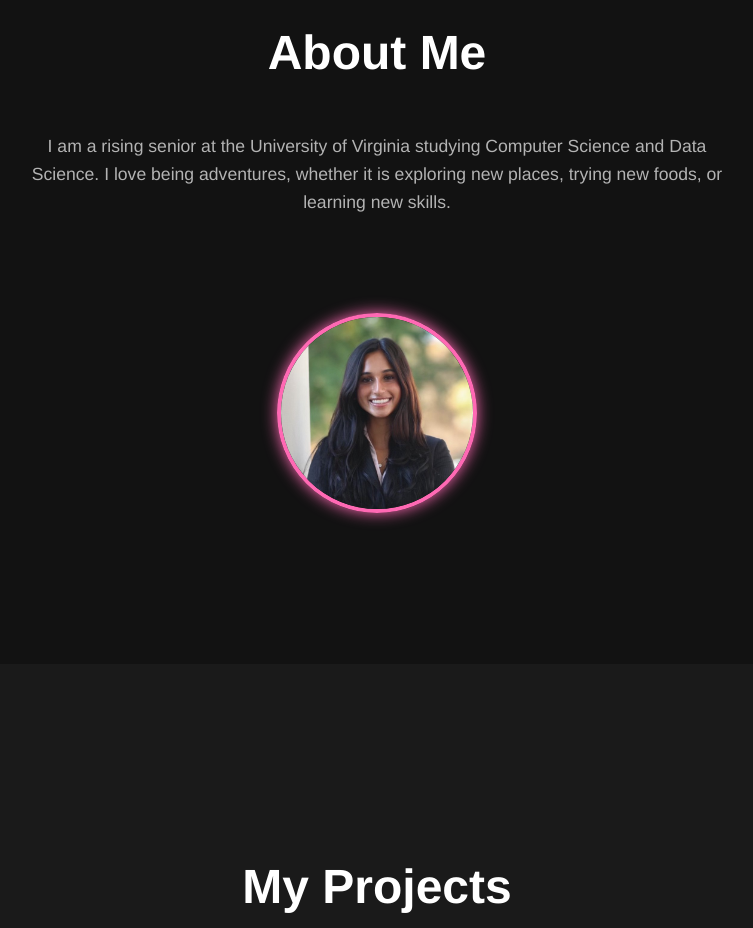
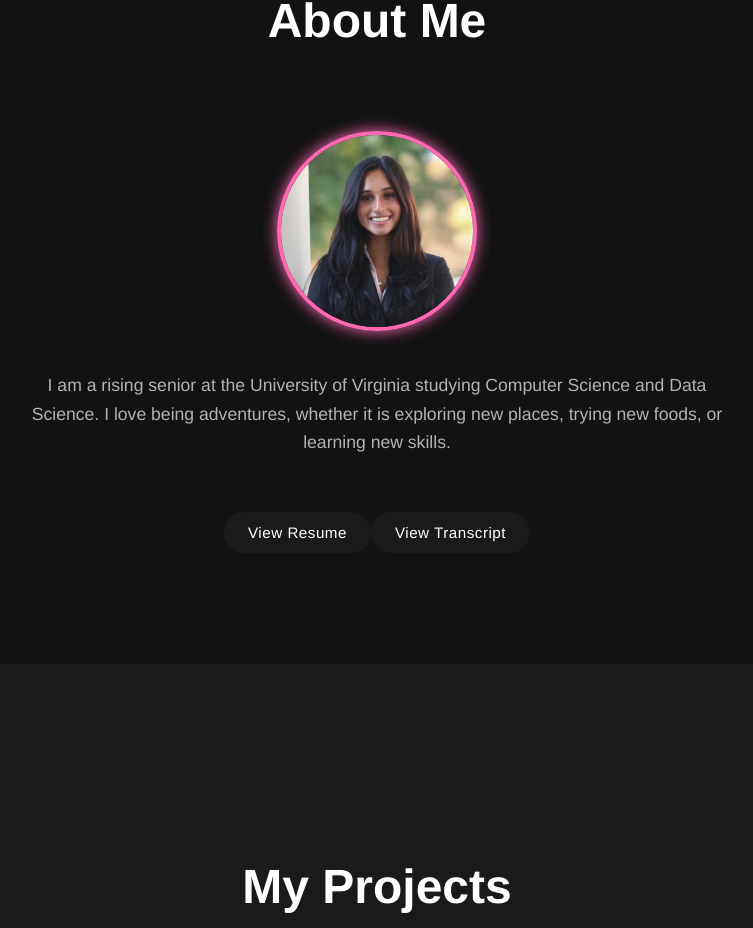
Before and after one commit to samyukrishnasamy/samyukrishnasamy.github.io, a React (Create React App) app: page / in a window 1280 px wide. Shown: the part 936-1864 px from the top of the page, without its empty margins (263-1016 px from the left). Built offline with nearby package versions, Linux system fonts and the light colour scheme; the HTML template or start-up script is replaced by a standard one.

Commit message:
about me

```diff
--- a/src/components/About.js
+++ b/src/components/About.js
@@ -5,15 +5,17 @@ const About = () => {
     <section id="about">
       <h2>About Me</h2>
       <div className="about-content-wrapper">
+        <img src="assets/headshot.jpeg" alt="Samyu Krishnasamy" className="about-profile-pic" />
         <div className="about-main-text">
           <p>
             I am a rising senior at the University of Virginia studying Computer Science and Data Science.
             I love being adventures, whether it is exploring new places, trying new foods, or learning new skills.
           </p>
         </div>
-
-        <img src="assets/headshot.jpeg" alt="Samyu Krishnasamy" className="about-profile-pic" />
-
+        <div className="about-buttons">
+          <a href="samyukrishnasamy.github.io/assets/resume.pdf" target="_blank" rel="noopener noreferrer" className="nav-button">View Resume</a>
+          <a href="samyukrishnasamy.github.io/assets/transcript.pdf" target="_blank" rel="noopener noreferrer" className="nav-button">View Transcript</a>
+        </div>
       </div>
     </section>
   );
```
